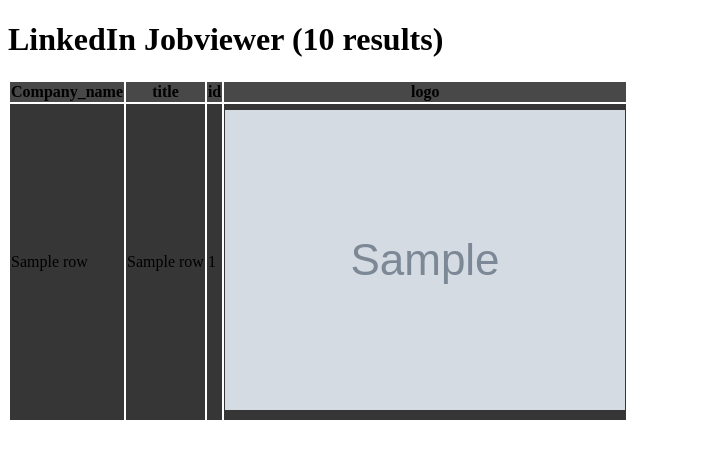
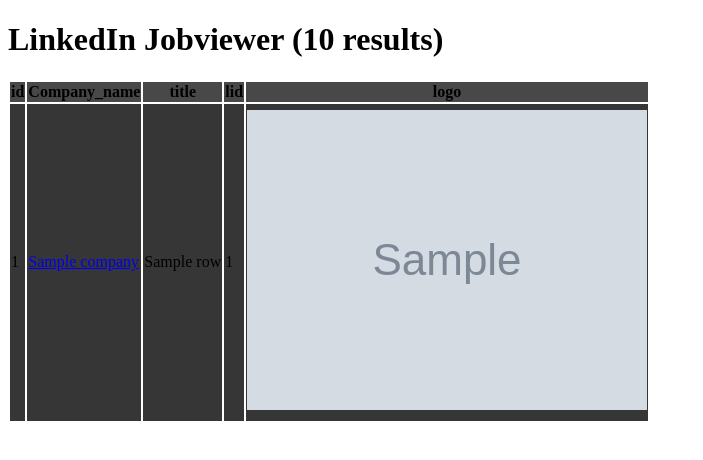
Before and after one commit to justusdecker/Application-Manager, a Flask app: template src/backend/templates/linkedin_job_viewer.html in a window 1280 px wide. Shown: the part 150-610 px from the top of the page, without its empty margins (0-703 px from the left). Run offline with Flask 3, Linux system fonts and the light colour scheme; the template is opened without the code that fills it: most values are stand-ins (such as "Sample title", 1, 10 or a date in 2020); grey boxes marked "Sample" are stand-in pictures.

Commit message:
fixed some keys

```diff
--- a/src/backend/templates/linkedin_job_viewer.html
+++ b/src/backend/templates/linkedin_job_viewer.html
@@ -4,18 +4,22 @@
 {% block content %}
 <table>
     <tr>
+        <th>id</th>
         <th>Company_name</th>
         <th>title</th>
-        <th>id</th>
+        <th>lid</th>
         <th>logo</th>
     </tr>
     {% for row in data %}
+
     <tr>
-        <td>{{ row['company_name'] }}</td>
-        <td>{{ row['job_title'] }}</td>
-        <td>{{ row['job_id'] }}</td>
-        <td><img src="{{ row['logo'] }}" alt=""></tr>
+            <td>{{ row['id'] }}</td>
+            <td><a href="https://www.linkedin.com/jobs/view/{{ row['lid'] }}/">{{ row['company'] }}</a></td>
+            <td>{{ row['job_title'] }}</td>
+            <td>{{ row['lid'] }}</td>
+            <td><img src="{{ row['logo'] }}" alt=""></tr>
     </tr>
+
     {% endfor %}
 </table>
 {% endblock %}
```
